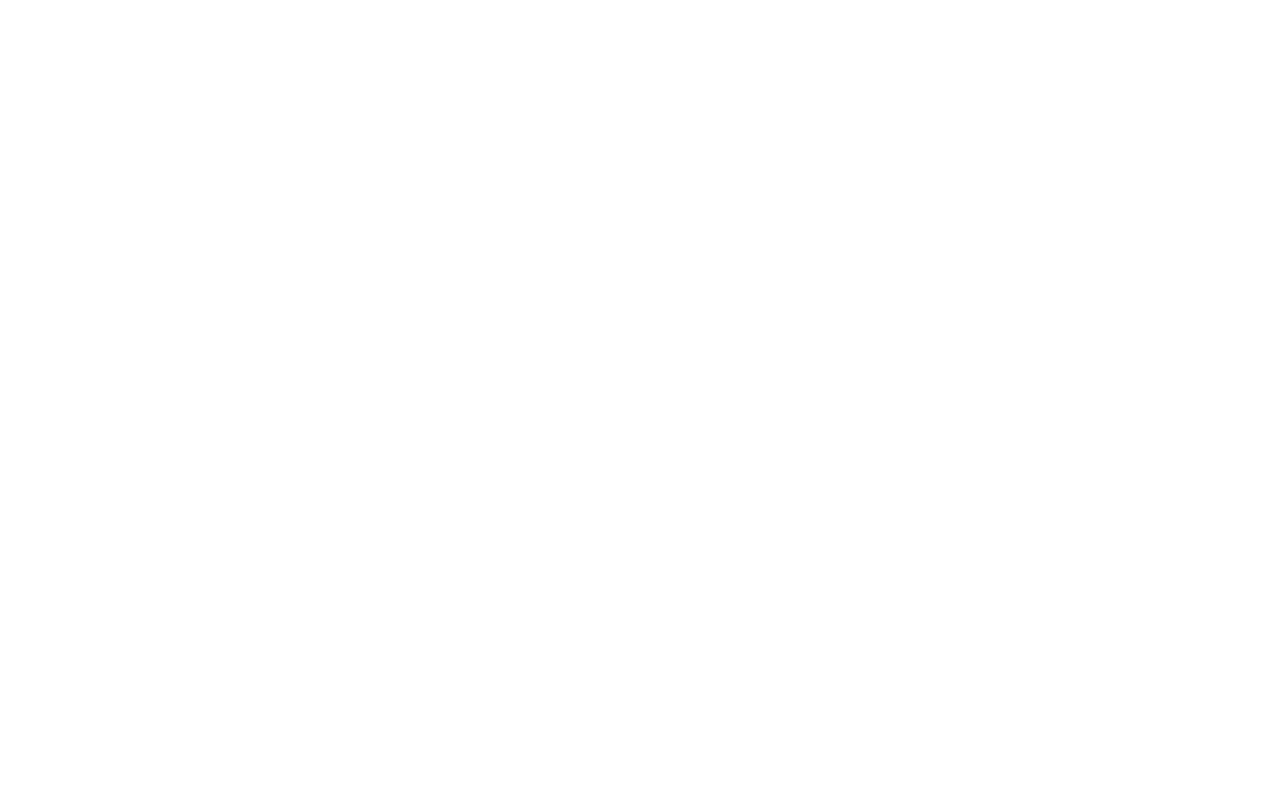
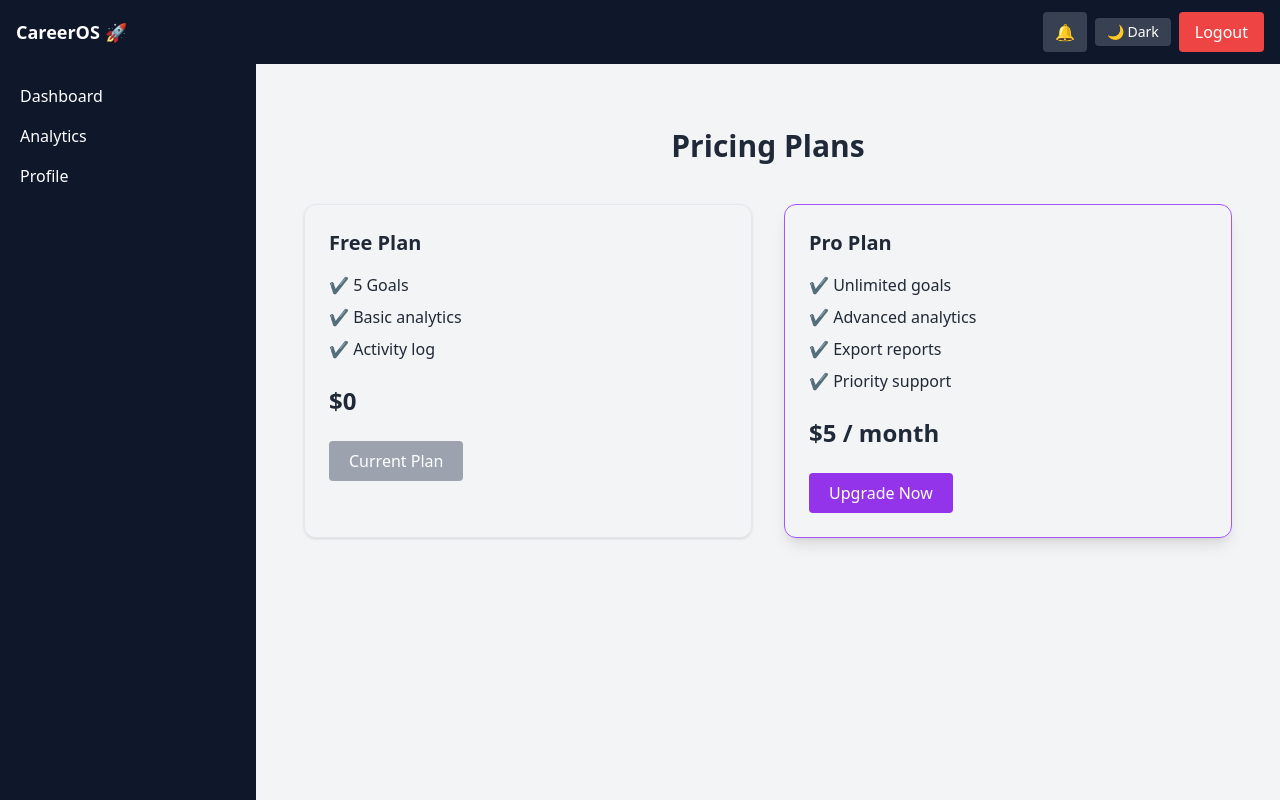
Before and after one commit to Umarfarooqdev16/careeros, a React (Vite) app in the folder careeros-frontend/: page /pricing in a window 1280 px wide. Before the commit this address had no page. Built offline with nearby package versions, Linux system fonts and the light colour scheme.

Commit message:
Added pricing page

```diff
--- a/careeros-frontend/src/App.jsx
+++ b/careeros-frontend/src/App.jsx
@@ -5,6 +5,7 @@
 import Dashboard from "./pages/Dashboard";
 import Analytics from "./pages/Analytics";
 import Profile from "./pages/Profile";
+import Pricing from "./pages/Pricing";
 
 function ProtectedRoute({ children }) {
   const token = localStorage.getItem("token");
@@ -26,6 +27,7 @@
       {/* Public Routes */}
       <Route path="/login" element={<Login />} />
       <Route path="/register" element={<Register />} />
+      <Route path="/pricing" element={<Pricing />} />
 
       {/* Protected Routes */}
       <Route
--- /dev/null
+++ b/careeros-frontend/src/pages/Pricing.jsx
@@ -0,0 +1,81 @@
+import Layout from "../components/Layout";
+
+function Pricing(){
+
+return(
+
+<Layout>
+
+<div className="px-6 py-10 max-w-5xl mx-auto">
+
+<h1 className="text-3xl font-bold mb-10 text-center">
+Pricing Plans
+</h1>
+
+<div className="grid md:grid-cols-2 gap-8">
+
+{/* FREE PLAN */}
+
+<div className="border rounded-xl p-6 shadow">
+
+<h2 className="text-xl font-semibold mb-4">
+Free Plan
+</h2>
+
+<ul className="space-y-2 mb-6">
+
+<li>✔ 5 Goals</li>
+<li>✔ Basic analytics</li>
+<li>✔ Activity log</li>
+
+</ul>
+
+<p className="text-2xl font-bold mb-6">
+$0
+</p>
+
+<button className="bg-gray-400 text-white px-5 py-2 rounded">
+Current Plan
+</button>
+
+</div>
+
+
+{/* PRO PLAN */}
+
+<div className="border rounded-xl p-6 shadow-lg border-purple-500">
+
+<h2 className="text-xl font-semibold mb-4">
+Pro Plan
+</h2>
+
+<ul className="space-y-2 mb-6">
+
+<li>✔ Unlimited goals</li>
+<li>✔ Advanced analytics</li>
+<li>✔ Export reports</li>
+<li>✔ Priority support</li>
+
+</ul>
+
+<p className="text-2xl font-bold mb-6">
+$5 / month
+</p>
+
+<button className="bg-purple-600 text-white px-5 py-2 rounded hover:bg-purple-700">
+Upgrade Now
+</button>
+
+</div>
+
+</div>
+
+</div>
+
+</Layout>
+
+);
+
+}
+
+export default Pricing;
```
